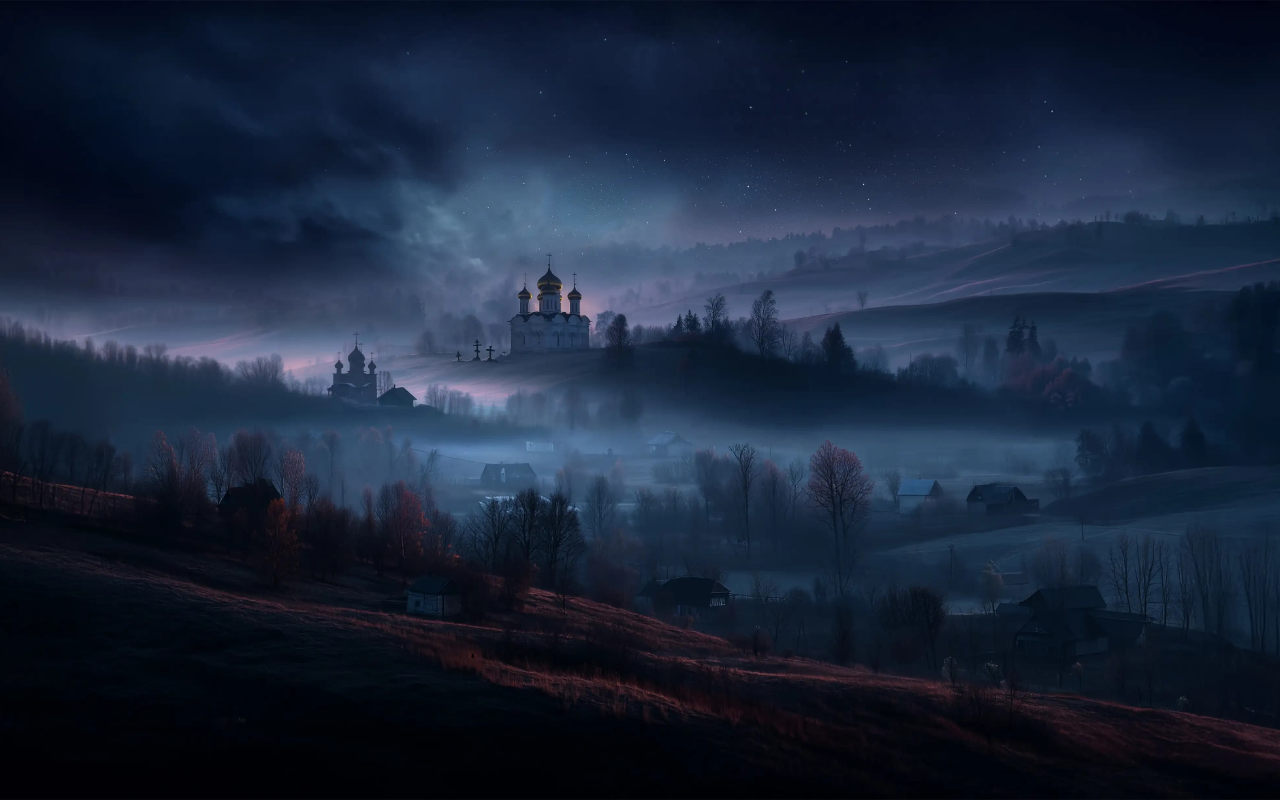
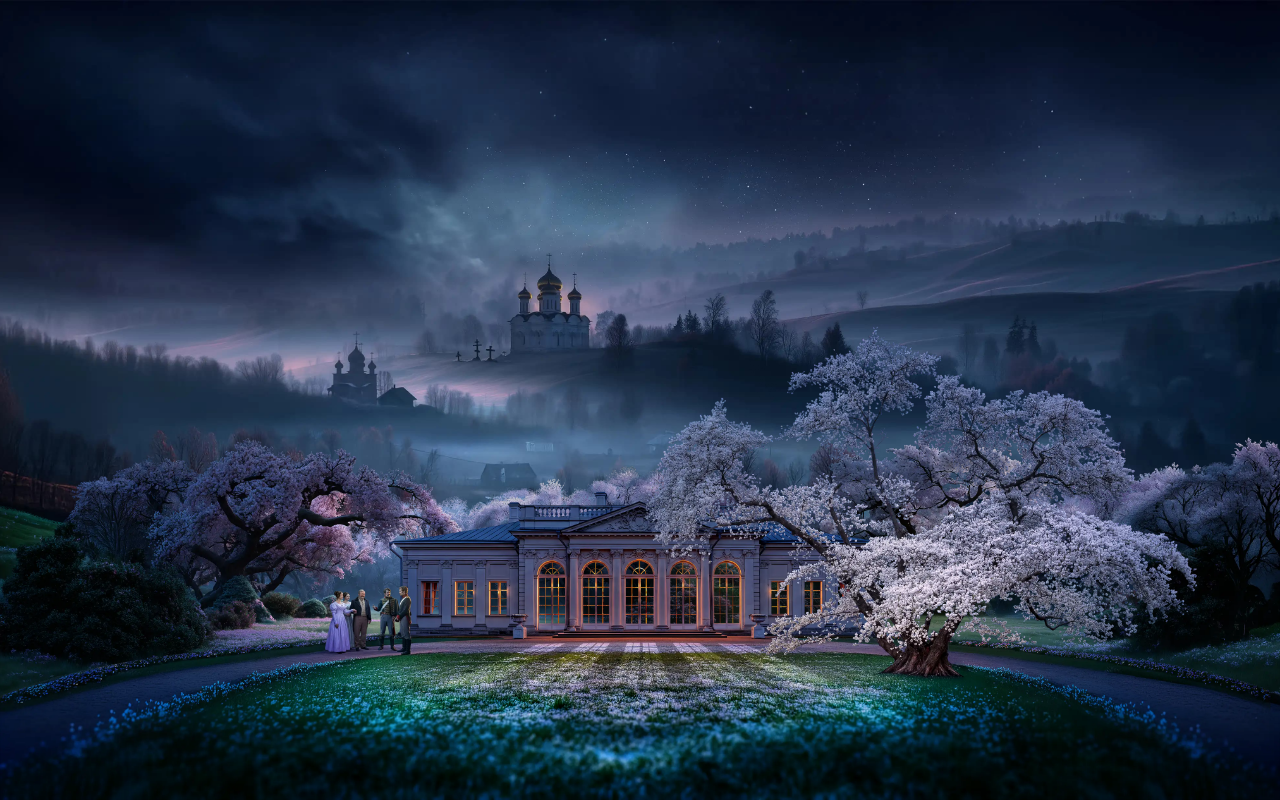
Before and after one commit to sebastianvasquezechavarria1234/alfoart-clone, a React (Vite) app: page / in a window 1280 px wide. Built offline with nearby package versions, Linux system fonts and the light colour scheme.

Commit message:
feat: add background-2 with layered images and bottom button

```diff
--- a/src/App.tsx
+++ b/src/App.tsx
@@ -1,9 +1,14 @@
 import bg1 from './assets/background-1.jpg'
+import bg2 from './assets/background-2.webp'
+import frontScene from './assets/front-scene.webp'
 
 function App() {
   return (
-    <div className="w-full h-screen overflow-hidden">
-      <img src={bg1} alt="background" className="w-full h-full object-cover" />
+    <div className="relative w-full h-screen overflow-hidden">
+      <img src={bg1} alt="background-1" className="absolute inset-0 w-full h-full object-cover" />
+      <img src={bg2} alt="background-2" className="absolute bottom-0 left-[50%] translate-x-[-50%] w-[190%] " />
+      <img src={frontScene} alt="background-2" className="absolute bottom-0 left-[50%] translate-x-[-50%] w-[190%] " />
+
     </div>
   )
 }
```
Also changed, not shown: src/assets/background-2.jpg (deleted), src/assets/background-2.webp (added).
